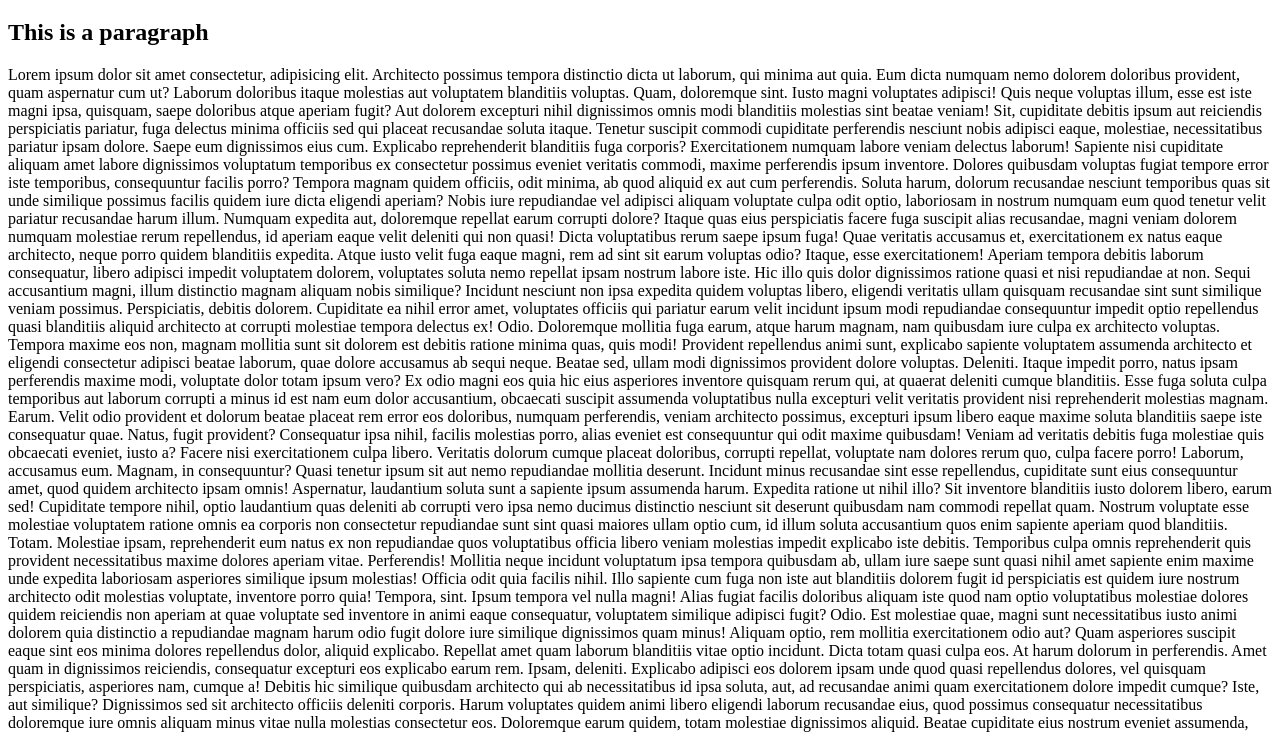
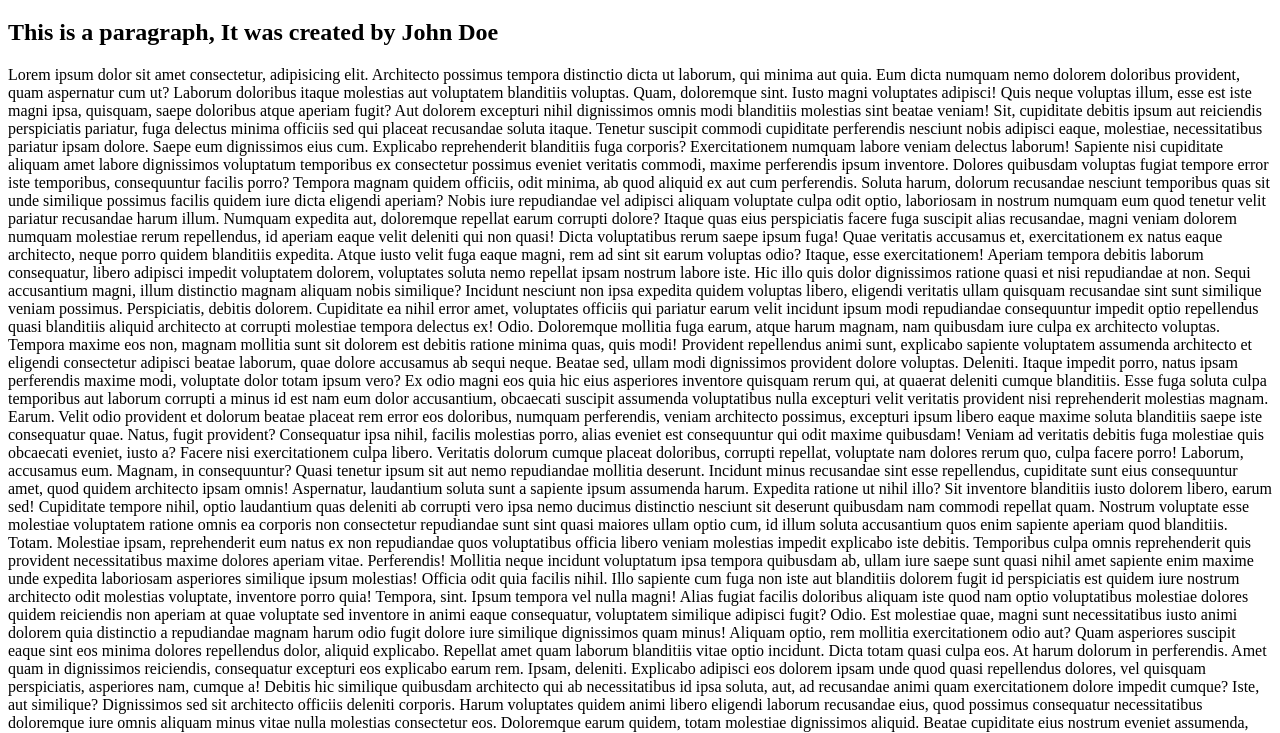
Before and after one commit to Saravjeet0806/Practice_repository, a plain HTML site: page index.html in a window 1280 px wide. Shown: the part 61-794 px from the top of the page. Drawn offline with Linux system fonts and the light colour scheme.

Commit message:
changes in index.html

```diff
--- a/index.html
+++ b/index.html
@@ -7,7 +7,7 @@
 </head>
 <body>
     <h1>hello world</h1>
-    <h2>This is a paragraph</h2>
+    <h2>This is a paragraph, It was created by John Doe</h2>
     <p>Lorem ipsum dolor sit amet consectetur, adipisicing elit. Architecto possimus tempora distinctio dicta ut laborum, qui minima aut quia. Eum dicta numquam nemo dolorem doloribus provident, quam aspernatur cum ut?
     Laborum doloribus itaque molestias aut voluptatem blanditiis voluptas. Quam, doloremque sint. Iusto magni voluptates adipisci! Quis neque voluptas illum, esse est iste magni ipsa, quisquam, saepe doloribus atque aperiam fugit?
     Aut dolorem excepturi nihil dignissimos omnis modi blanditiis molestias sint beatae veniam! Sit, cupiditate debitis ipsum aut reiciendis perspiciatis pariatur, fuga delectus minima officiis sed qui placeat recusandae soluta itaque.
```
